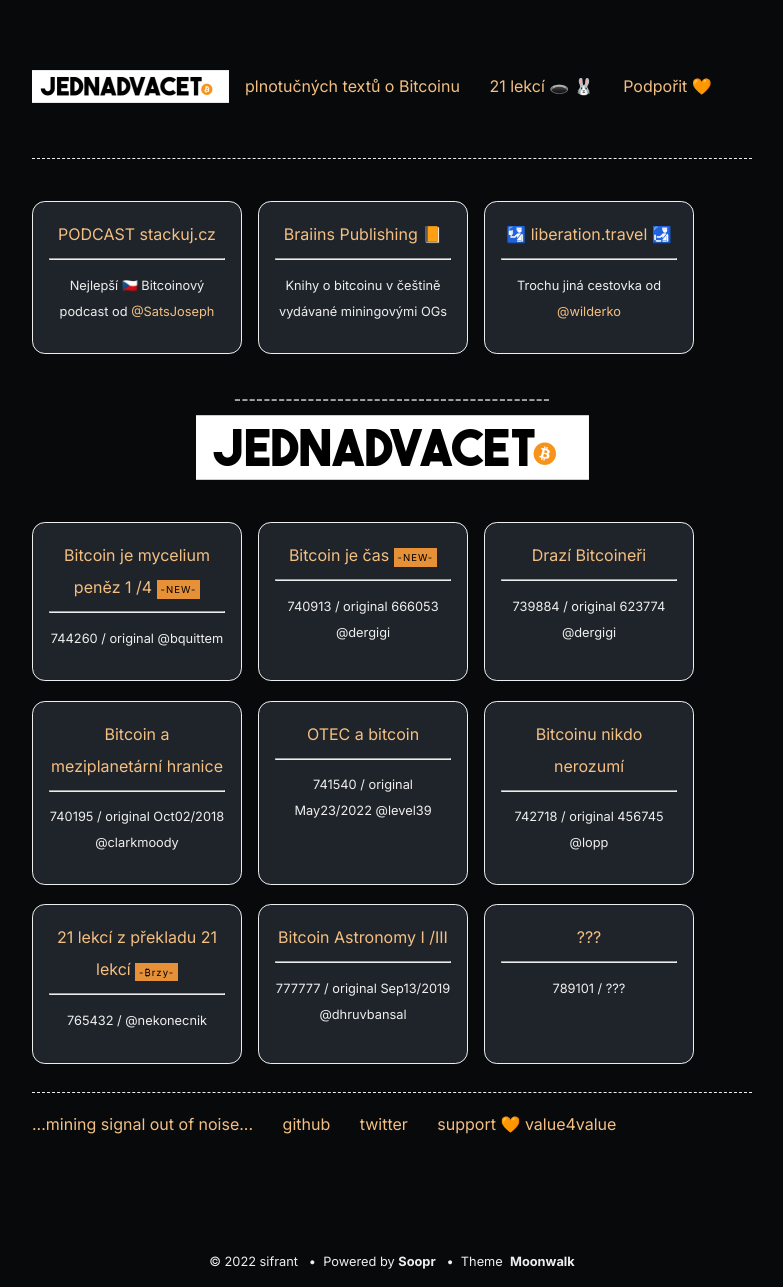
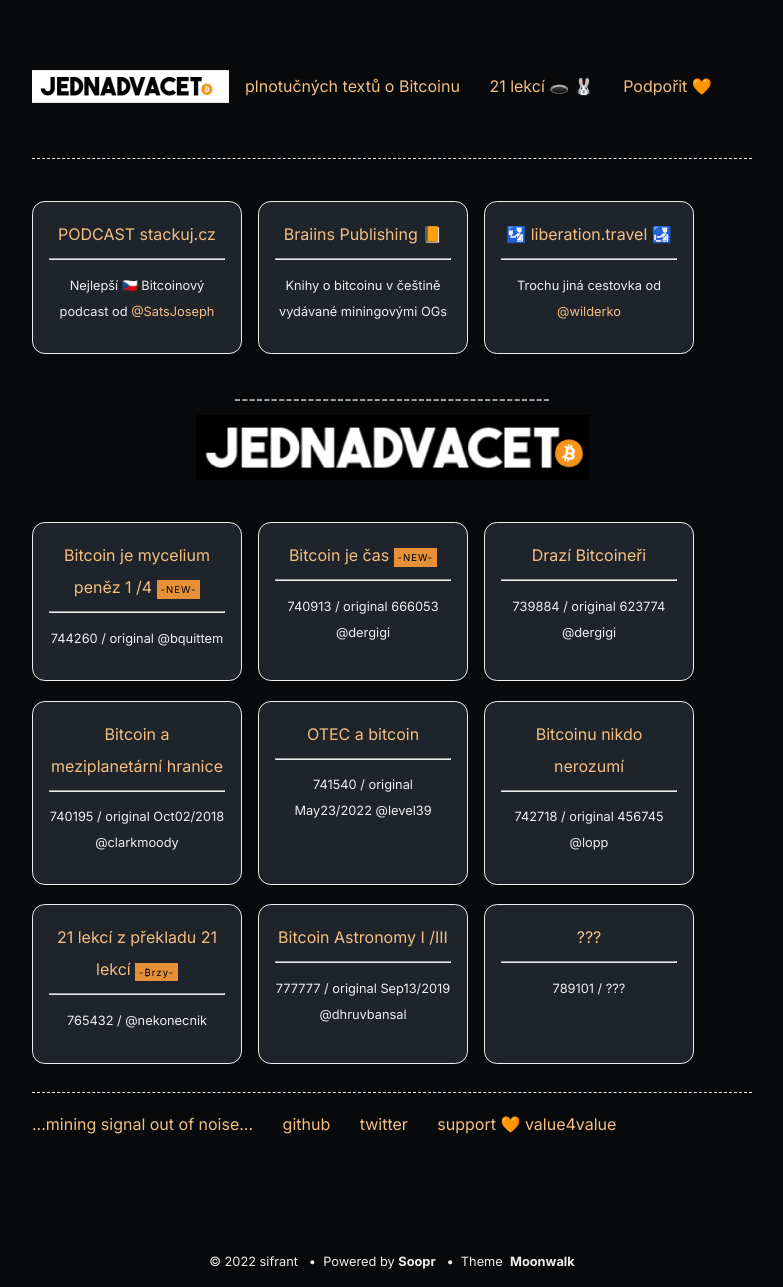
Before and after one commit to abhinavs/moonwalk, a Jekyll site: the page built from index.md, in a window 1280 px wide. Shown: the whole page, without its empty margins (248-1031 px from the left). Built offline with Jekyll 4.4.1, drawn with Linux system fonts in a browser that asks for light colours.

Commit message:
Update home.html

```diff
--- a/_layouts/home.html
+++ b/_layouts/home.html
@@ -23,7 +23,7 @@ layout: default
 
 <p style="text-align:center;">
   -------------------------------------------<br>
-  <img src="./jednadvacet.png" alt="">
+  <img src="./jednadvacetB.png" alt="">
 </p>
 
 {% if site.theme_config.show_projects == true %}
```
